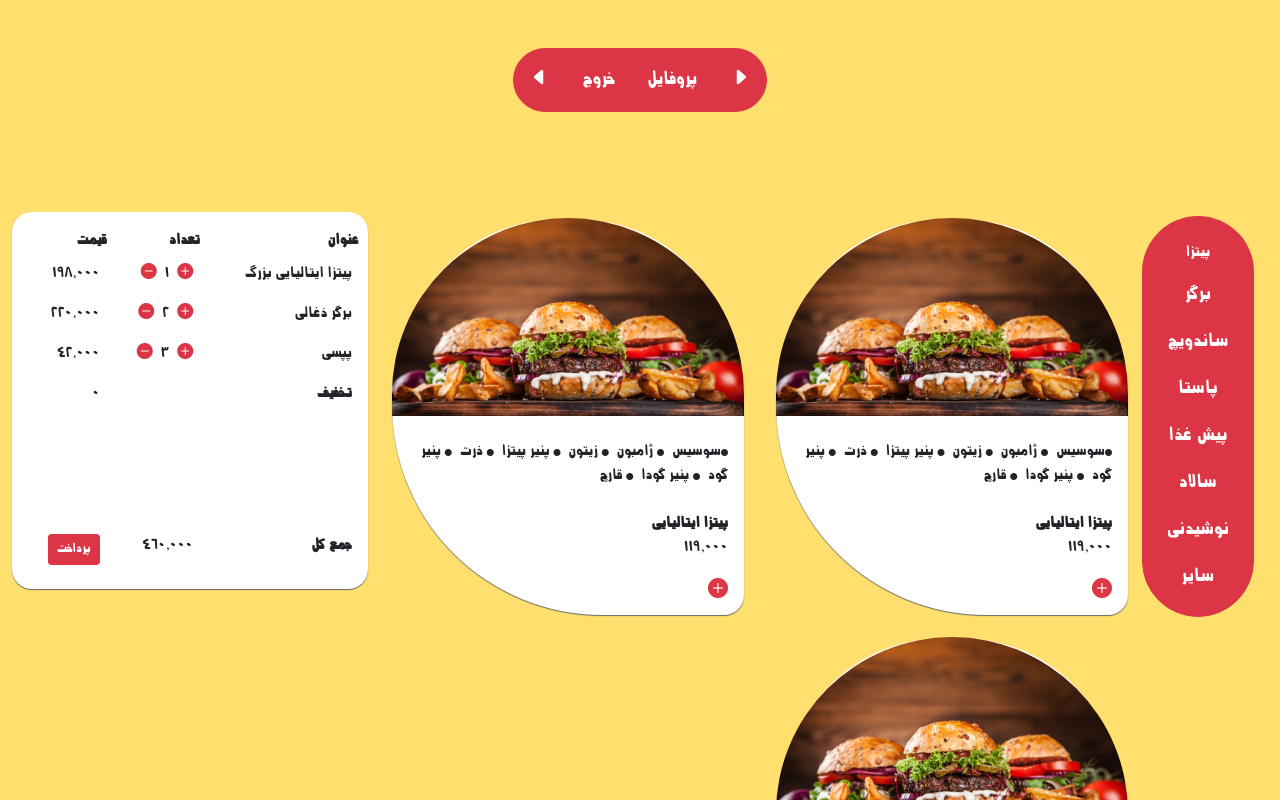
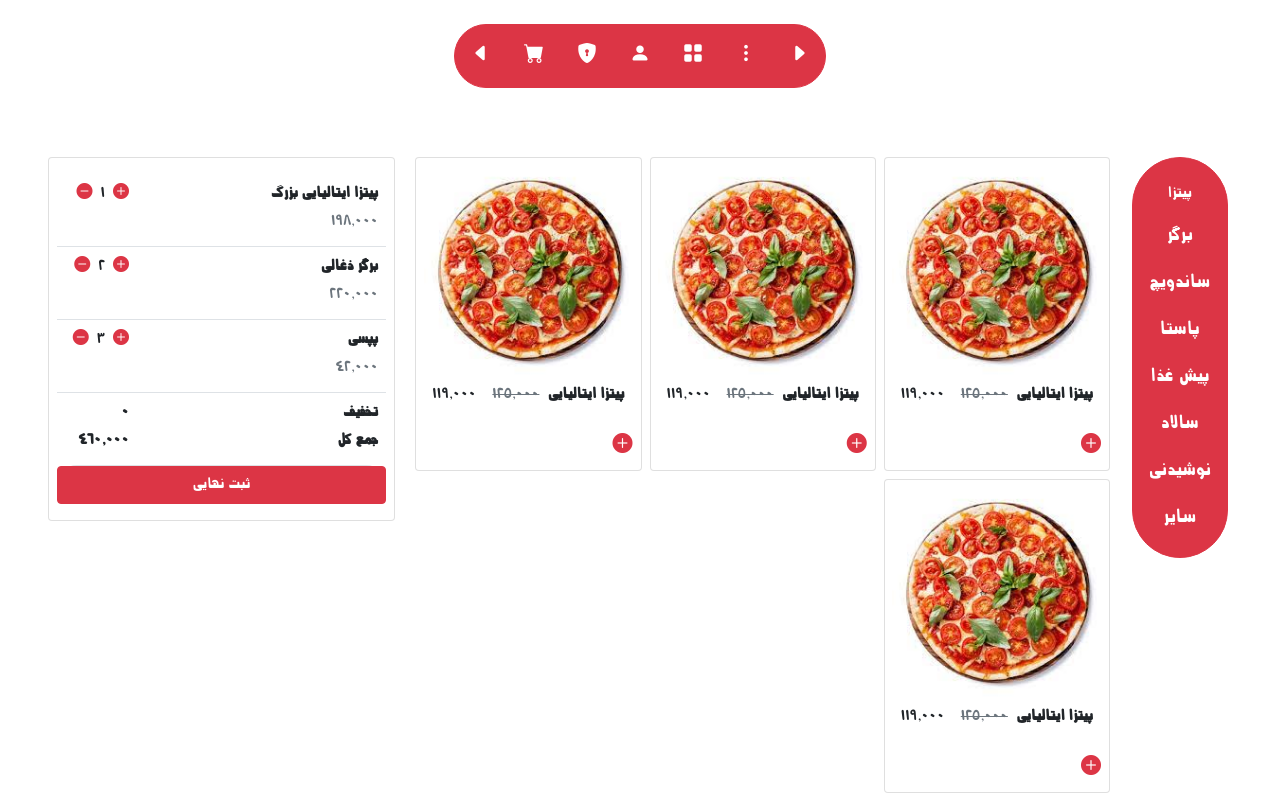
Before and after one commit to roxanarahimi/delish, a Vue app: page /foods in a window 1280 px wide. Shown: the top 800 px of the page. Built offline with nearby package versions, Linux system fonts and the light colour scheme.

Commit message:
change view

```diff
--- a/public/css/style.css
+++ b/public/css/style.css
@@ -1,9 +1,9 @@
 main{
-    max-width: 1600px;
+    max-width: 1200px;
     margin: 0px auto;
 }
 body{
-    background-color: #ffdf6d;
+    /*background-color: #ffdf6d;*/
 
     scroll-behavior: smooth;
 }
--- a/src/components/FoodCard.vue
+++ b/src/components/FoodCard.vue
@@ -1,9 +1,9 @@
 <template>
-  <div class="card food-card m-1 ">
-    <img class="img-fluid" src="../assets/food-bg.png" alt="">
-
-    <div class="card-body py-2 px-3">
-      <div class="mt-3">
+  <div class="card food-card m-0 ">
+    <div>
+      <img class="img-fluid m-1" src="../assets/p.jpg" alt="">
+      <div class="px-3 pt-5" id="info-wrapper" style="">
+        <div id="info" class="mt-3">
           <span class="pe-2"><i class="bi bi-circle-fill" style="font-size: 7px"></i>سوسیس</span>
           <span class="pe-2"><i class="bi bi-circle-fill" style="font-size: 7px"></i> ژامبون</span>
           <span class="pe-2"><i class="bi bi-circle-fill" style="font-size: 7px"></i> زیتون</span>
@@ -15,15 +15,28 @@
           <span class="pe-2"><i class="bi bi-circle-fill" style="font-size: 7px"></i> قارچ</span>
 
         </div>
-      <p class="fw-bold mt-4 mb-0">پیتزا ایتالیایی</p>
-      <p>119,000</p>
+      </div>
+    </div>
+
+
+    <div class="card-body py-1 px-3">
+      <p class="d-inline mb-1 float-start fw-bold mb-0">پیتزا ایتالیایی</p>
+      <p class="d-inline mb-1 float-end">119,000</p>
+      <p class="d-inline mb-1 float-end me-5 me-md-3 text-muted" style="text-decoration: line-through;">125,000</p>
+
+    </div>
+    <div class="m-2">
     <div class="input-group mt-2 px-0 " style="width: 100px;">
 
-        <i :id="'increase_'+index" @click="increaseQ" class="bi bi-plus-circle-fill me-1 text-danger" style="font-size: 20px"></i>
-        <input :id="'quantity_'+index" type="text" class="form-control p-0 form-control-sm text-center" required value="">
-        <i :id="'decrease_'+index" @click="decreaseQ" v-if="decreaseBtn" class="bi bi-dash-circle-fill ms-1 text-danger" style="font-size: 20px"></i>
+      <i :id="'increase_'+index" @click="increaseQ" class="bi bi-plus-circle-fill me-1 text-danger"
+         style="font-size: 20px"></i>
+      <input :id="'quantity_'+index" type="text" class="form-control p-0 form-control-sm text-center" required
+             value="">
+      <i :id="'decrease_'+index" @click="decreaseQ" v-if="decreaseBtn" class="bi bi-dash-circle-fill ms-1 text-danger"
+         style="font-size: 20px"></i>
 
     </div>
+
   </div>
   </div>
 </template>
@@ -34,30 +47,30 @@ import {onMounted, ref} from "vue";
 export default {
   name: "FoodCard",
   props: ['index'],
-  setup(props){
+  setup(props) {
     const decreaseBtn = ref(false);
-    const increaseQ = ()=>{
+    const increaseQ = () => {
 
-      if (document.querySelector('#quantity_'+props.index).value === '' ){
-        document.querySelector('#quantity_'+props.index).value = 1;
+      if (document.querySelector('#quantity_' + props.index).value === '') {
+        document.querySelector('#quantity_' + props.index).value = 1;
         decreaseBtn.value = true;
-      }else{
-        document.querySelector('#quantity_'+props.index).value = parseInt(document.querySelector('#quantity_'+props.index).value) + 1;
+      } else {
+        document.querySelector('#quantity_' + props.index).value = parseInt(document.querySelector('#quantity_' + props.index).value) + 1;
 
       }
     }
-    const decreaseQ = ()=>{
-      if(document.querySelector('#quantity_'+props.index).value >0) {
-        document.querySelector('#quantity_'+props.index).value = parseInt(document.querySelector('#quantity_'+props.index).value) - 1;
-        if (parseInt(document.querySelector('#quantity_'+props.index).value) === 0){
-          document.querySelector('#quantity_'+props.index).value = '';
+    const decreaseQ = () => {
+      if (document.querySelector('#quantity_' + props.index).value > 0) {
+        document.querySelector('#quantity_' + props.index).value = parseInt(document.querySelector('#quantity_' + props.index).value) - 1;
+        if (parseInt(document.querySelector('#quantity_' + props.index).value) === 0) {
+          document.querySelector('#quantity_' + props.index).value = '';
           decreaseBtn.value = false;
         }
       }
 
     }
 
-    return{
+    return {
       decreaseBtn,
       increaseQ,
       decreaseQ
@@ -69,14 +82,15 @@ export default {
 <style scoped>
 .card {
   /*background-color: rgba(240, 128, 128, 0.6);*/
-  box-shadow: 0 1px 1px lightgrey;
-  border: none;
-  border-radius: 46% 46% 20px 210px;
+  /*box-shadow: 0 1px 1px lightgrey;*/
+  /*border: none;*/
+  /*border-radius: 46% 46% 20px 210px;*/
 }
 
 .card img {
-  border-radius: 250px 250px 0 0px;
+  /*border-radius: 250px 250px 0 0px;*/
   margin: -2px 0px 0 0;
+  width: 95%;
 
 
 }
@@ -86,9 +100,30 @@ export default {
   flex: 0 1 !important;
   min-width: 20px !important;
   border: none;
+  background: none;
 }
-.bi{
+
+.bi {
   cursor: pointer;
 }
 
+#info-wrapper {
+  color: white;
+  background: rgba(0, 0, 0, 0.3);
+  color: black;
+  background: rgba(255, 255, 255, 0.5);
+
+  position: absolute;
+  top: 0;
+  right: 0;
+  width: 100%;
+  height: 75%;
+  opacity: 0;
+  transition: 500ms ease;
+  cursor: pointer;
+}
+
+#info-wrapper:hover {
+  opacity: 1;
+}
 </style>
--- a/src/views/Foods.vue
+++ b/src/views/Foods.vue
@@ -2,13 +2,16 @@
   <main style="overflow-x: hidden">
     <div id="foods container-fluid px-0 mx-0">
       <!--      top nav -->
-      <div class="w-100 mt-5 d-flex justify-content-center">
+      <div class="w-100 mt-4 d-flex justify-content-center">
         <div class="btn-group  " style="position: fixed; z-index: 100">
           <a class="btn btn-lg btn-danger p-3" style="border-radius:  0 80px  80px 0"><i
               class="bi bi-caret-right-fill"></i></a>
           <!--                             <router-link  to="/login" class="btn btn-lg btn-danger p-3">ورود</router-link>-->
-          <router-link to="/orders" class="btn btn-lg btn-danger p-3">پروفایل</router-link>
-          <router-link to="/login" class="btn btn-lg btn-danger p-3">خروج</router-link>
+          <router-link to="/orders" class="btn btn-lg btn-danger p-3"><i class="bi bi-three-dots-vertical"></i></router-link>
+          <router-link to="/foods" class="btn btn-lg btn-danger p-3"><i class="bi bi-grid-fill"></i></router-link>
+          <router-link to="/orders" class="btn btn-lg btn-danger p-3"><i class="bi bi-person-fill"></i></router-link>
+          <router-link to="/login" class="btn btn-lg btn-danger p-3"><i class="bi bi-shield-lock-fill"></i></router-link>
+          <a  class="btn btn-lg btn-danger p-3"><i class="bi bi-cart-fill"></i></a>
           <a class="btn btn-lg btn-danger p-3" style="border-radius: 80px  0 0 80px"><i
               class="bi bi-caret-left-fill"></i></a>
         </div>
@@ -18,18 +21,18 @@
 
 
         <!--      side nav -->
-        <div id="sideNav" class="col-3 col-md-2 d-flex justify-content-center" style="margin-top: 120px">
+        <div id="sideNav" class="col-3 col-md-2 d-flex justify-content-start" style="">
           <nav class="" style="position: fixed">
             <div class="btn-group-vertical">
               <a href="#pizza" class="btn btn-danger px-4 pt-4 " style="border-radius: 80px 80px 0 0"
                  aria-current="page">پیتزا</a>
-              <a href="#burger" class="btn btn-lg btn-danger px-4">برگر</a>
-              <a href="#sandwich" class="btn btn-lg btn-danger px-4">ساندویچ</a>
-              <a href="#pasta" class="btn btn-lg btn-danger px-4">پاستا</a>
-              <a href="#side" class="btn btn-lg btn-danger px-4">پیش غذا</a>
-              <a href="#salad" class="btn btn-lg btn-danger px-4">سالاد</a>
-              <a href="#drink" class="btn btn-lg btn-danger px-4">نوشیدنی</a>
-              <a href="#other" class="btn btn-lg btn-danger px-4 pb-4" style="border-radius: 0 0 80px 80px">سایر</a>
+              <a href="#burger" class="btn btn-lg btn-danger px-3">برگر</a>
+              <a href="#sandwich" class="btn btn-lg btn-danger px-3">ساندویچ</a>
+              <a href="#pasta" class="btn btn-lg btn-danger px-3">پاستا</a>
+              <a href="#side" class="btn btn-lg btn-danger px-3">پیش غذا</a>
+              <a href="#salad" class="btn btn-lg btn-danger px-3">سالاد</a>
+              <a href="#drink" class="btn btn-lg btn-danger px-3">نوشیدنی</a>
+              <a href="#other" class="btn btn-lg btn-danger px-3 pb-4" style="border-radius: 0 0 80px 80px">سایر</a>
             </div>
           </nav>
         </div>
@@ -38,41 +41,45 @@
 
         <div id="content" class="col-9 col-md-10 row " style="">
 
-
           <!--          cards-->
-          <div class="col-12 col-md-6 col-lg-6 col-xl-8 col-xxl-9 px-2">
-            <div id="pizza" style="padding-top: 120px" class="row  ">
-              <div class="col-12 col-xl-6  col-xxl-4 mb-3">
+          <div class="col-12 col-xl-8 px-4">
+            <div id="pizza" style="padding-top: 85px" class="row  ">
+              <div class="col-12 col-md-6 col-lg-4  col-xxl-4 px-3 pe-md-0 ps-md-2 mb-2">
                 <food-card index="1"/>
 
                 </div>
-              <div class="col-12 col-xl-6  col-xxl-4 mb-3">
+              <div class="col-12 col-md-6 col-lg-4  col-xxl-4 px-3 pe-md-0 ps-md-2 mb-2">
                 <food-card  index="2" />
               </div>
-              <div class="col-12 col-xl-6  col-xxl-4 mb-3">
+              <div class="col-12 col-md-6 col-lg-4  col-xxl-4 px-3 pe-md-0 ps-md-2 mb-2">
                 <food-card  index="10" />
               </div>
-
+              <div class="col-12 col-md-6 col-lg-4  col-xxl-4 px-3 pe-md-0 ps-md-2 mb-2">
+                <food-card  index="10" />
+              </div>
             </div>
-            <div id="burger" style="padding-top: 120px" class="row  ">
-              <div class="col-12 col-xl-6  col-xxl-4 mb-3">
+            <div id="burger" style="padding-top: 85px" class="row  ">
+              <div class="col-12 col-md-6 col-lg-4  col-xxl-3 mb-3">
                 <food-card index="3"/>
               </div>
-              <div class="col-12 col-xl-6  col-xxl-4 mb-3">
+              <div class="col-12 col-md-6 col-lg-4  col-xxl-3 mb-3">
+                <food-card index="3"/>
+              </div>
+              <div class="col-12 col-md-6 col-lg-4  col-xxl-3 mb-3">
                 <food-card index="4"/>
               </div>
-              <div class="col-12 col-xl-6  col-xxl-4 mb-3">
+              <div class="col-12 col-md-6 col-lg-4  col-xxl-3 mb-3">
                 <food-card index="5"/>
               </div>
             </div>
             <div id="sandwich" style="padding-top: 120px" class="row  ">
-              <div class="col-12 col-xl-6  col-xxl-4 mb-3">
+              <div class="col-12 col-md-6 col-lg-4  col-xxl-3 mb-3">
                 <food-card index="6"/>
               </div>
-              <div class="col-12 col-xl-6  col-xxl-4 mb-3">
+              <div class="col-12 col-md-6 col-lg-4  col-xxl-3 mb-3">
                 <food-card index="7"/>
               </div>
-              <div class="col-12 col-xl-6  col-xxl-4 mb-3">
+              <div class="col-12 col-md-6 col-lg-4  col-xxl-3 mb-3">
                 <food-card index="8"/>
               </div>
             </div>
@@ -95,70 +102,58 @@
           </div>
           <!--          cards-->
           <!--        factor-->
-          <div id="factor" class="col-12 col-md-6 col-lg-6 col-xl-4 col-xxl-3 mb-3 mt-3  ">
-            <div class="card" style="min-height :167px; border-radius: 20px ; margin-top: 100px;">
+          <div id="factor" class="d-none d-xl-block col-4 px-2 mb-3 ">
+            <div class="card" style="min-height :167px;  margin-top: 85px;">
               <div class="card-body px-2 py-3">
-                <table class="table table-borderless m-0" style="border-radius: 20px">
-                  <thead class="">
-                  <th>عنوان</th>
-                  <th>تعداد</th>
-                  <th>قیمت</th>
-                  </thead>
+                <table class="table  m-0" style="border-radius: 20px">
+<!--                  <thead class="">-->
+<!--                  <th>عنوان</th>-->
+<!--                  <th style="width: 80px">تعداد</th>-->
+<!--                  </thead>-->
                   <tbody class=" ">
                   <tr>
-                    <td>پیتزا ایتالیایی بزرگ</td>
-                    <td><i class="bi bi-plus-circle-fill me-2 text-danger"></i>1<i
+                    <td>
+                      <p class="fw-bold mb-1">پیتزا ایتالیایی بزرگ</p>
+                      <p class="text-muted  mb-1">198,000</p>
+                    </td>
+                    <td style="width: 80px"><i class="bi bi-plus-circle-fill me-2 text-danger"></i>1<i
                         class="bi bi-dash-circle-fill ms-2 text-danger"></i></td>
-                    <td>198,000</td>
                   </tr>
                   <tr>
-                    <td>برگر ذغالی</td>
+                    <td>
+                      <p class="fw-bold mb-1">برگر ذغالی</p>
+                      <p class="text-muted mb-1">220,000</p>
+                    </td>
                     <td><i class="bi bi-plus-circle-fill me-2 text-danger"></i>2<i
                         class="bi bi-dash-circle-fill ms-2 text-danger"></i></td>
-                    <td>220,000</td>
                   </tr>
                   <tr>
-                    <td>پپسی</td>
+                    <td>
+                      <p class="fw-bold mb-1">پپسی</p>
+                      <p class="text-muted mb-1">42,000</p>
+                    </td>
                     <td><i class="bi bi-plus-circle-fill me-2 text-danger"></i>3<i
                         class="bi bi-dash-circle-fill ms-2 text-danger"></i></td>
-                    <td>42,000</td>
                   </tr>
-                  <tr class="">
-                    <th colspan="2" class="">تخفیف</th>
-                    <td colspan="1" class="">0</td>
-                  </tr>
-                  <tr>
-                    <td colspan="3"></td>
-                  </tr>
-                  <tr>
-                    <td colspan="3"></td>
-                  </tr>
-                  <tr>
-                    <td colspan="3"></td>
-                  </tr>
+                  <tr class="border-none">
+                    <th  class="border-none">
+                      <p class="fw-bold  mb-1">تخفیف</p>
+                      <p class="fw-bold mb-1">جمع کل</p>
 
-                  <tr>
-                    <td colspan="3"></td>
-                  </tr>
-                  <tr>
-                    <td colspan="3"></td>
-                  </tr>
-                  <tr>
-                    <td colspan="3"></td>
-                  </tr>
-                  <tr>
-                    <td colspan="3"></td>
-                  </tr>
-                  <tr class="m-0">
-                    <th colspan="1" class="">جمع کل</th>
-                    <td colspan="1" class="">460,000</td>
-                    <td colspan="1" class="">
-                      <button class="btn btn-sm btn-danger">پرداخت</button>
+                    </th>
+                    <td class="border-none">
+                      <p class="fw-bold mb-1">0</p>
+                      <p class="fw-bold mb-1">460,000</p>
+
                     </td>
+
                   </tr>
                   </tbody>
                 </table>
+<div>
+  <button class="btn btn-block  w-100 btn-danger">ثبت نهایی</button>
 
+</div>
 
               </div>
             </div>
@@ -187,16 +182,17 @@ export default {
 
 <style scoped>
 #sideNav {
-  width: 140px;
+  margin-top: 85px;
+  width: 110px;
 }
 
 #content {
-  width: calc(100% - 140px);
+  width: calc(100% - 110px);
 }
 
 .card {
-  box-shadow: 0 1px 1px dimgray;
-  border: none;
+  /*box-shadow: 0 1px 1px dimgray;*/
+  /*border: none;*/
 }
 
 table {
--- a/src/views/Orders.vue
+++ b/src/views/Orders.vue
@@ -253,6 +253,12 @@
 </template>
 
 <script>
+
+
+
+
+
+
 export default {
   name: "Orders"
 }
```
Also changed, not shown: src/assets/p.jpg (added), 21 other files (tests, documents, lock files or other folders). Lines whose indentation alone changed are shown as unchanged.
